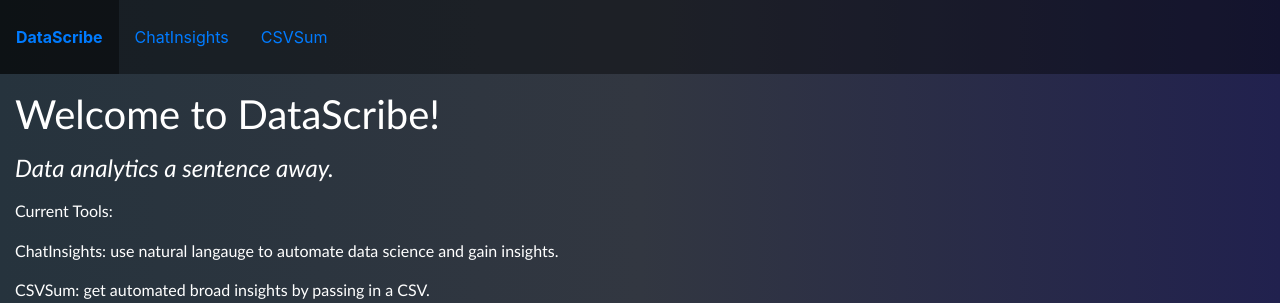
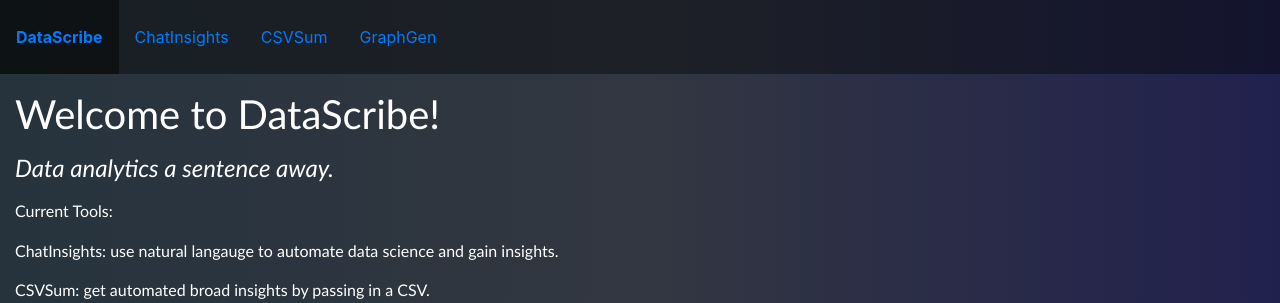
Before and after one commit to Dodesimo/DataScribe, a Flask app: page / in a window 1280 px wide. Shown: the top 303 px of the page. Run offline with Flask 3, Linux system fonts and the light colour scheme; some libraries are stand-ins or nearby versions.

Commit message:
added graphgen to the top menu

```diff
--- a/app.py
+++ b/app.py
@@ -25,5 +25,9 @@ def analytics():
         query = request.form['query']
         return answer(datasetLoc, "from the dataset " + datasetLoc + "" + query)
 
+@app.route("/graphgen")
+def graphgen():
+    return render_template("graphgen.html")
+
 if __name__ == "__main__":
     app.run()
--- a/templates/base.html
+++ b/templates/base.html
@@ -46,6 +46,7 @@
     <li class="topelements"><a href="{{ url_for('main') }}"><b>DataScribe</b></a></li>
   <li class="topelements"><a href="{{ url_for('chat') }}">ChatInsights</a></li>
   <li class="topelements"><a href="#about">CSVSum</a></li>
+    <li class="topelements"><a href="{{ url_for('graphgen') }}">GraphGen</a></li>
 </ul>
 
 <!-- Content block that can be overridden in child pages -->
```
Also changed, not shown: templates/graphgen.html (added, +10 -0 lines).
